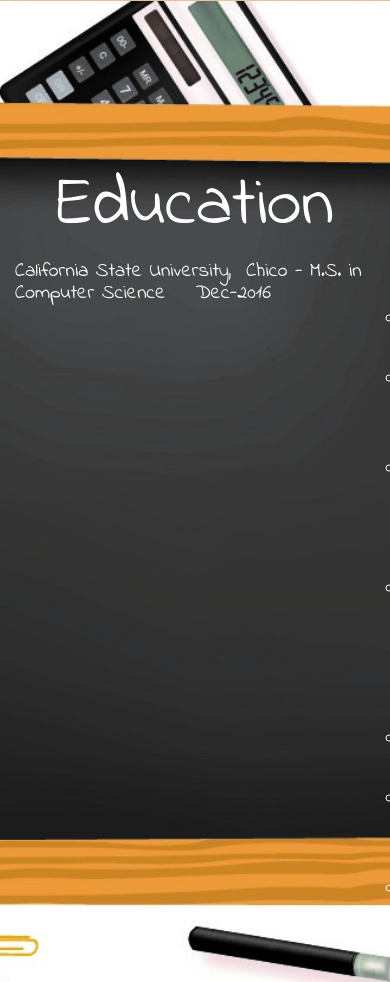
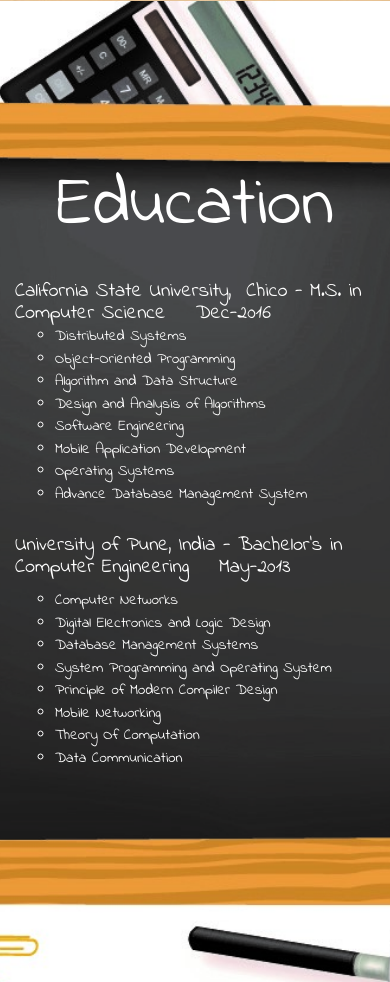
Before and after one commit to kshitijakarkar/kshitijakarkar.github.io, a plain HTML site: page index.html in a window 390 px wide. Shown: the part 999-1981 px from the top of the page. Drawn offline with nearby package versions, Linux system fonts and the light colour scheme; a script that the page names is missing; a web font is replaced by a local one.

Commit message:
fixed some css in education section

```diff
--- a/css/style.css
+++ b/css/style.css
@@ -95,7 +95,7 @@
 	/*letter-spacing: 1.5px;*/
 	padding: 0;
 	margin: 0;
-	margin-top: -120px;
+	margin-top: -10px;
 	margin-left: 180px;
 
 
@@ -416,15 +416,20 @@
     .Name{
         font-size: 20px;
         margin-left: auto;
+        margin-top: -100px;
+    }
+
+    ul.a{
+      margin-left: 0px;
+      font-size: 15px;
+
     }
     .Name1{
           font-size: 20px;
-          ul.a{
-        margin-left: auto;
+          margin-left: auto;
+
     }
-      font-size: 15px;
-      margin-left: auto;
-    }
+
 
     .content3{
       margin-left: auto;
```
